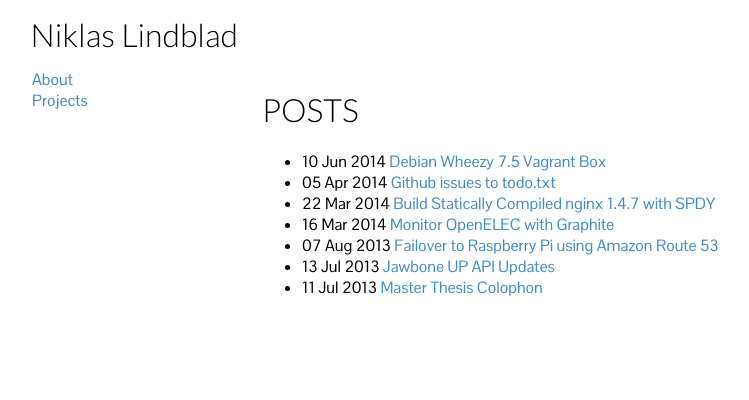
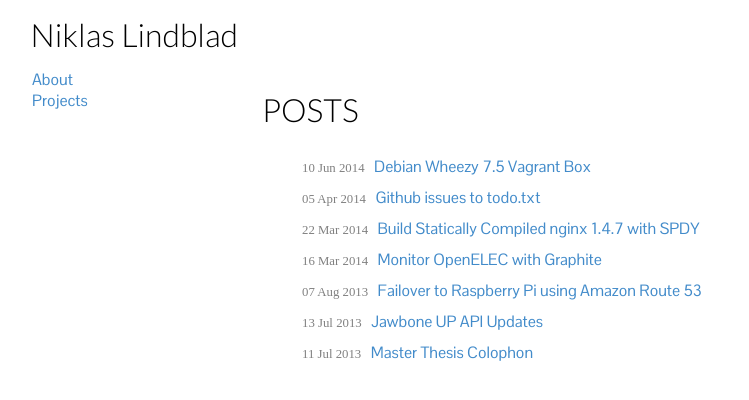
Before and after one commit to niklasvincent/nlindblad.github.io, a Jekyll site: the page built from index.html, in a window 1280 px wide. Shown: the top 400 px of the page, without its empty margins (47-796 px from the left). Built offline with Jekyll 4.4.1, drawn with Linux system fonts in a browser that asks for light colours; nearby versions of some CDN libraries; some web fonts are replaced; Markdown is read by kramdown in place of the engine named in the settings.

Commit message:
Change to fixed width font for post date and improve padding

```diff
--- a/css/main.css
+++ b/css/main.css
@@ -87,10 +87,20 @@
     max-width: 600px;
 }
 
-a.post__title__link {
-    color: #000;
+ul.post__list {
+    list-style: none;
+}
+
+li.post__item {
+    padding: 5px 0 5px 0;
 }
 
 .post__date {
+    font-family: 'Droid Sans Mono';
+    font-size: 0.8em;
+    color: grey;
+}
 
+a.post__link {
+    padding-left: 6px;
 }
```
